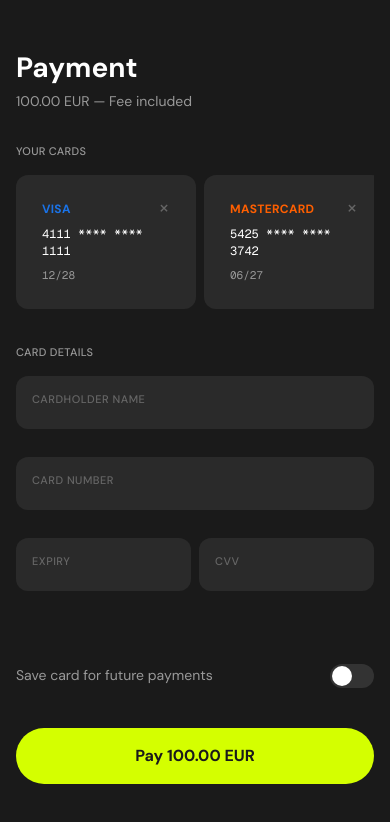
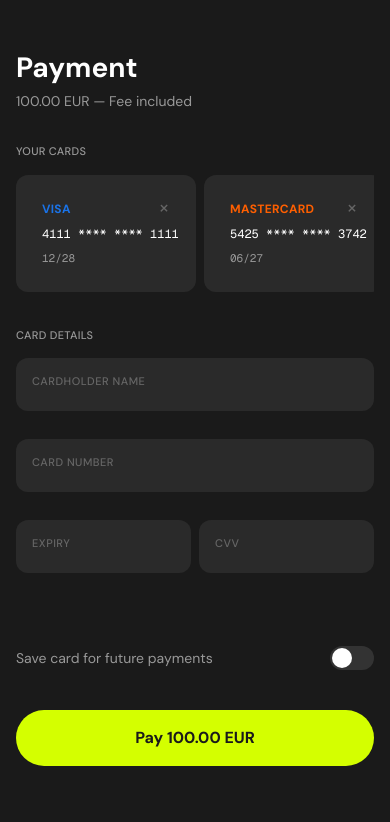
Before and after one commit to donovangriggs/payment-assessment, a React (Vite) app: page / in a window 390 px wide. Shown: the top 822 px of the page. Built offline with nearby package versions, Linux system fonts and the light colour scheme.

Commit message:
style(design): FINDING-003 — prevent masked PAN text wrapping on mobile
Card tile PAN was wrapping to two lines at 375px viewport.
Added whitespace-nowrap to keep PAN on a single line.

```diff
--- a/src/components/StoredCardTile.tsx
+++ b/src/components/StoredCardTile.tsx
@@ -57,7 +57,7 @@ export function StoredCardTile({ card, isSelected, onSelect, onDelete }: StoredC
       >
         {SCHEME_LABELS[card.scheme] ?? card.scheme}
       </span>
-      <span className="font-mono text-sm text-text-primary">{card.maskedPan}</span>
+      <span className="font-mono text-sm text-text-primary whitespace-nowrap">{card.maskedPan}</span>
       <span className="font-mono text-xs text-text-secondary">{card.expiry}</span>
     </div>
   )
```
